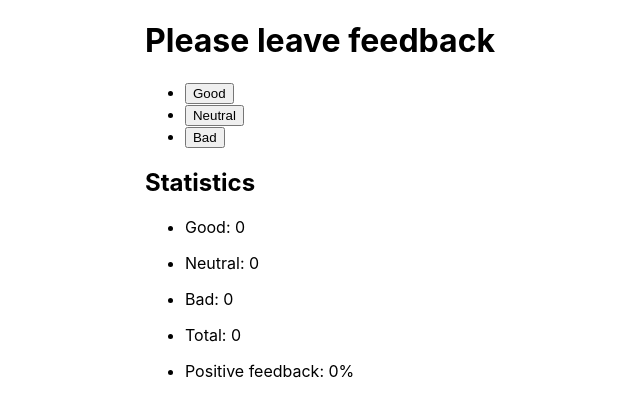
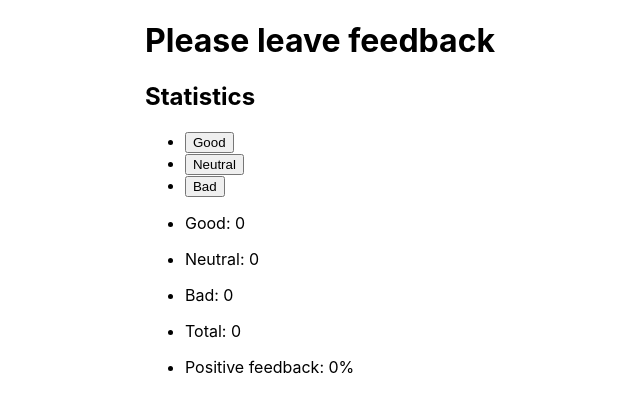
Before and after one commit to IhorKaren/goit-react-hw-02-feedback, a React (Create React App) app: page / in a window 1280 px wide. Shown: the top 416 px of the page, without its empty margins (320-960 px from the left). Built offline with nearby package versions, Linux system fonts and the light colour scheme.

Commit message:
question step 3

```diff
--- a/src/components/App.jsx
+++ b/src/components/App.jsx
@@ -1,6 +1,8 @@
 import React, { Component } from 'react';
 import { Container } from './Container/Container.styled';
-// import Feedback from './Feedback/Feedback';
+import Section from './Section/Section';
+import FeedbackOptions from './FeedbackOptions/FeedbackOptions';
+import Statistics from './Statistics/Statistics';
 
 export class App extends Component {
   state = {
@@ -32,52 +34,18 @@
       <Container>
         <div>
           <h1>Please leave feedback</h1>
-          <ul>
-            <li>
-              <button
-                type="button"
-                onClick={() => this.hadleAddFeedback('good')}
-              >
-                Good
-              </button>
-            </li>
-            <li>
-              <button
-                type="button"
-                onClick={() => this.hadleAddFeedback('neutral')}
-              >
-                Neutral
-              </button>
-            </li>
-            <li>
-              <button
-                type="button"
-                onClick={() => this.hadleAddFeedback('bad')}
-              >
-                Bad
-              </button>
-            </li>
-          </ul>
-          <h2>Statistics</h2>
-          <ul>
-            <li>
-              <p>Good: {this.state.good}</p>
-            </li>
-            <li>
-              <p>Neutral: {this.state.neutral}</p>
-            </li>
-            <li>
-              <p>Bad: {this.state.bad}</p>
-            </li>
-            <li>
-              <p>Total: {this.countTotalFeedback()}</p>
-            </li>
-            <li>
-              <p>
-                Positive feedback: {this.countPositiveFeedbackPercentage()}%
-              </p>
-            </li>
-          </ul>
+          <Section title="Statistics">
+            <FeedbackOptions
+              onLeaveFeedback={this.hadleAddFeedback}
+            ></FeedbackOptions>
+            <Statistics
+              good={this.state.good}
+              neutral={this.state.neutral}
+              bad={this.state.bad}
+              total={this.countTotalFeedback}
+              positivePercentage={this.countPositiveFeedbackPercentage}
+            ></Statistics>
+          </Section>
         </div>
       </Container>
     );
--- /dev/null
+++ b/src/components/FeedbackOptions/FeedbackOptions.jsx
@@ -0,0 +1,23 @@
+const FeedbackOptions = ({options, onLeaveFeedback}) => {
+  return (
+    <ul>
+      <li>
+        <button type="button" onClick={() => onLeaveFeedback('good')}>
+          Good
+        </button>
+      </li>
+      <li>
+        <button type="button" onClick={() => onLeaveFeedback('neutral')}>
+          Neutral
+        </button>
+      </li>
+      <li>
+        <button type="button" onClick={() => onLeaveFeedback('bad')}>
+          Bad
+        </button>
+      </li>
+    </ul>
+  );
+};
+
+export default FeedbackOptions;
--- /dev/null
+++ b/src/components/Section/Section.jsx
@@ -0,0 +1,10 @@
+const Section = ({ title, children }) => {
+  return (
+    <section>
+      <h2>{title}</h2>
+      {children}
+    </section>
+  );
+};
+
+export default Section
--- /dev/null
+++ b/src/components/Statistics/Statistics.jsx
@@ -0,0 +1,23 @@
+const Statistics = ({ good, neutral, bad, total, positivePercentage }) => {
+  return (
+    <ul>
+      <li>
+        <p>Good: {good}</p>
+      </li>
+      <li>
+        <p>Neutral: {neutral}</p>
+      </li>
+      <li>
+        <p>Bad: {bad}</p>
+      </li>
+      <li>
+        <p>Total: {total()}</p>
+      </li>
+      <li>
+        <p>Positive feedback: {positivePercentage()}%</p>
+      </li>
+    </ul>
+  );
+};
+
+export default Statistics;
```
